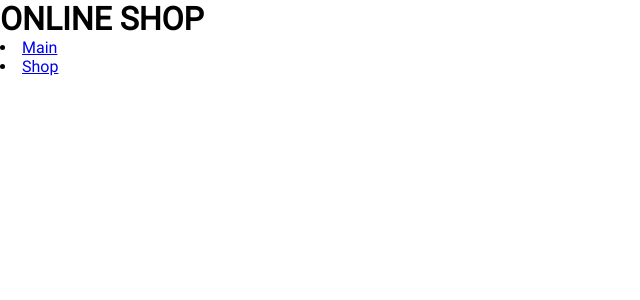
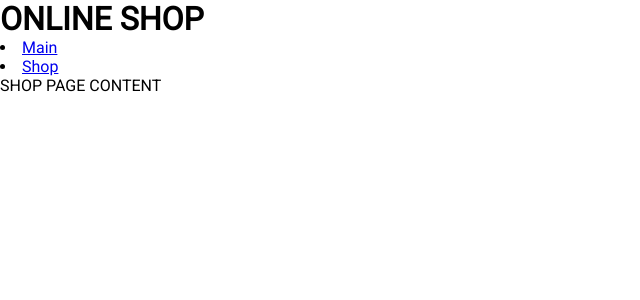
Before and after one commit to MaxSakur/react-learining, a React (Create React App) app: page /shopPage in a window 1280 px wide. Shown: the top 300 px of the page, without its empty margins (0-640 px from the left). Built offline with nearby package versions, Linux system fonts and the light colour scheme.

Commit message:
bug with action and redux

```diff
--- a/src/App.js
+++ b/src/App.js
@@ -3,7 +3,7 @@ import React from "react";
 import { Header } from './components'
 import { Route } from 'react-router-dom'
 import {EntryPage} from './screens'
-// import ShopPageContainer from "./containers/shopPageContainer";
+import ShopPageContainer from "./containers/shopPageContainer";
 
 
 const App = props => {
@@ -13,7 +13,7 @@ const App = props => {
         <Header/>
         <div className="app-wrapper-content">
           <Route path='/entryPage' render={()=><EntryPage/>}/>
-          {/* <Route path='/shopPage' render={()=><ShopPageContainer/>}/>  */}
+          <Route path='/shopPage' render={()=><ShopPageContainer/>}/>
         </div>
     </div>
   );
--- /dev/null
+++ b/src/containers/shopPageContainer.js
@@ -0,0 +1,12 @@
+import React from 'react'
+import {getAllProductsCreator} from './../redux/reducers/shopPageReducer'
+import ShopPage from './../screens/shopPage'
+
+const shopPageContainer = (props) => {
+    let getProducts = () => {
+    props.dispatch(getAllProductsCreator())
+}
+return (<ShopPage getProducts={getProducts}/>)
+}
+
+export default shopPageContainer
--- a/src/redux/reducers/shopPageReducer.js
+++ b/src/redux/reducers/shopPageReducer.js
@@ -16,7 +16,7 @@ action
     switch(action.type) {
         case GET_PRODUCTS:
             console.log('GET_PRODUCTS')
-            break
+            return state
         default:
             return state
     }
--- a/src/screens/shopPage/shopPage.js
+++ b/src/screens/shopPage/shopPage.js
@@ -1,6 +1,7 @@
 import React from 'react'
 
-const ShopPage = () => {
+const ShopPage = (props) => {
+    console.log('props', props.getProducts)
     return (
         <div>
             <p>SHOP PAGE CONTENT</p>
```
